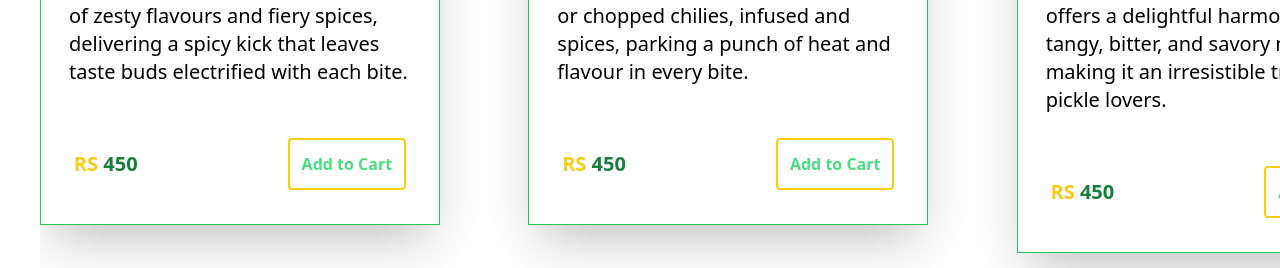
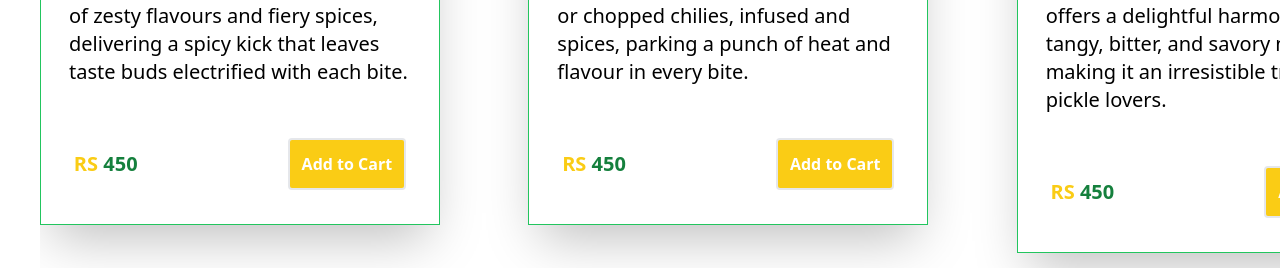
Before and after one commit to anishmendes/Pickle-Ecommerce-Project, a React (Vite) app: page /Shop in a window 1280 px wide. Shown: the part 1000-1268 px from the top of the page. Built offline with nearby package versions, Linux system fonts and the light colour scheme.

Commit message:
cards buttons done

```diff
--- a/src/Components/Pages/Slides/Slide.jsx
+++ b/src/Components/Pages/Slides/Slide.jsx
@@ -139,7 +139,7 @@ const Slide = () => {
               </div>
               <div className='flex items-center gap-[100px] flex-row pt-7 pb-6'>
                 <span className='text-green-700 text-xl pr-[50px] font-bold'><span className='text-yellow-400'>RS</span> 450</span>
-                <button className='border-2 border-yellow-400 rounded p-3 text-green-400 font-bold'> Add to Cart</button>
+                <button className='border-2 bg-yellow-400 text-white 0 rounded p-3  font-bold hover:border-yellow-400 hover:bg-yellow-200 hover:text-green-400  transition duration-300'> Add to Cart</button>
               </div>
             </div>
           </SwiperSlide>
```
